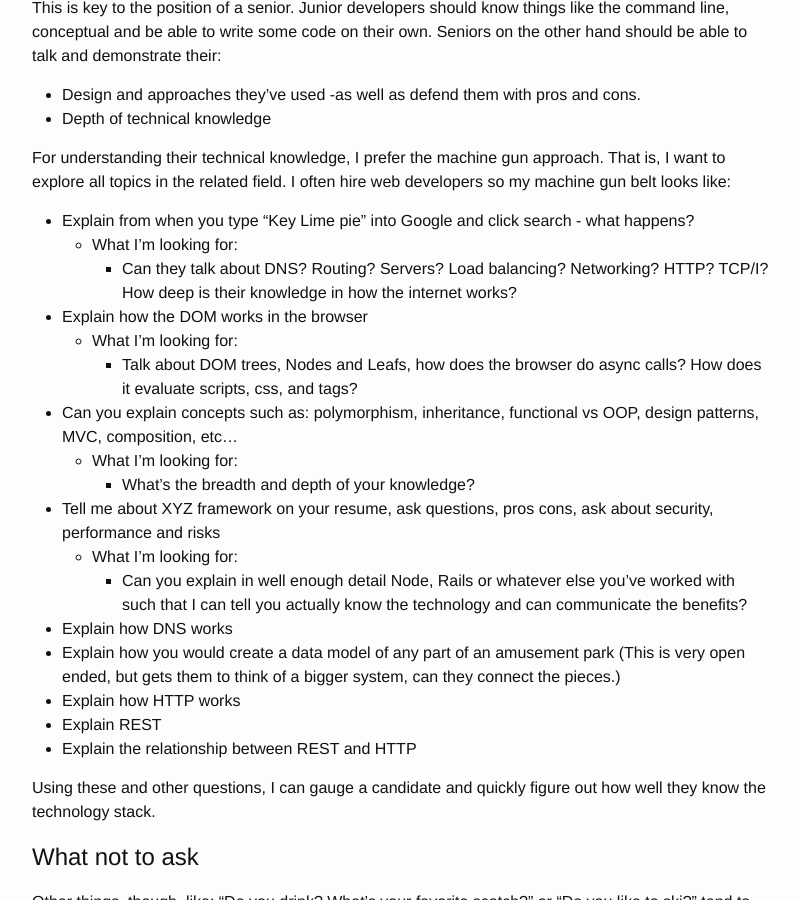
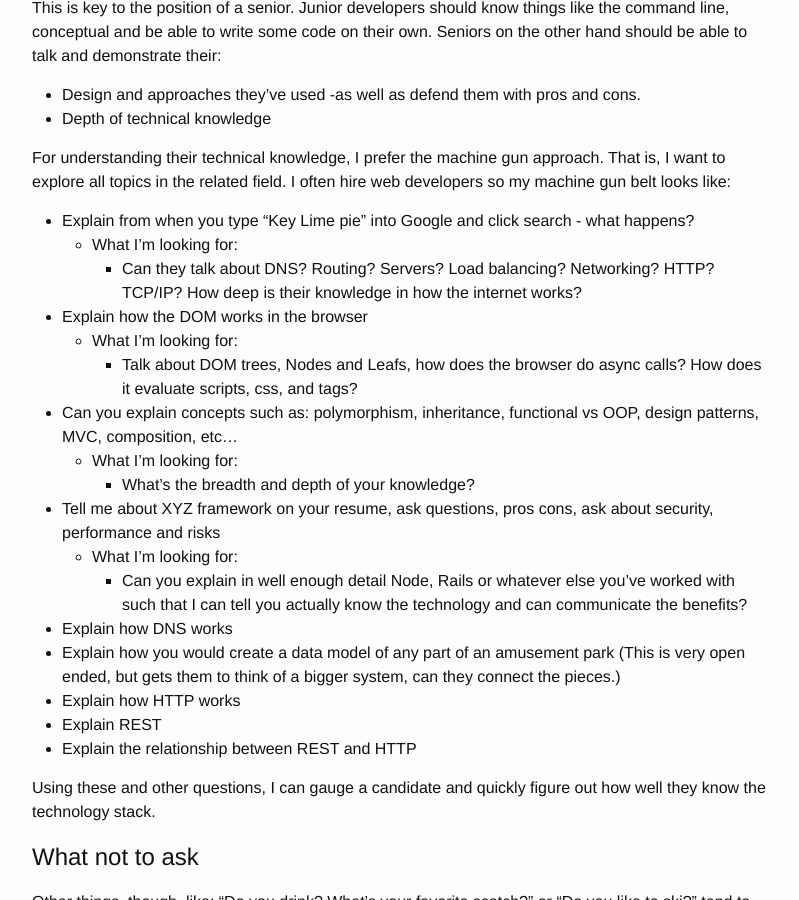
Before and after one commit to prodevmentor/blog, a Jekyll site: the page built from _posts/2017-12-20-conducting_interviews_for_devs.md, in a window 1280 px wide and 900 px high, scrolled down 2267 px. Shown: the whole window, without its empty margins (238-1037 px from the left). Built offline with Jekyll 4.4.1, drawn with Linux system fonts in a browser that asks for light colours.

```diff
--- a/_includes/head.html
+++ b/_includes/head.html
@@ -10,7 +10,6 @@
   <link rel="canonical" href="{{ page.url | replace:'index.html','' | absolute_url }}">
   <link rel="alternate" type="application/rss+xml" title="{{ site.title | escape }}" href="{{ "/feed.xml" | relative_url }}">
 
-  {% if jekyll.environment == 'production' %}
-    {% include google-analytics.html %}
-  {% endif %}
+  {% include google-analytics.html %}
+
 </head>
--- a/_posts/2017-12-20-conducting_interviews_for_devs.md
+++ b/_posts/2017-12-20-conducting_interviews_for_devs.md
@@ -66,7 +66,7 @@ This is key to the position of a senior. Junior developers should know things li
 For understanding their technical knowledge, I prefer the machine gun approach. That is, I want to explore all topics in the related field. I often hire web developers so my machine gun belt looks like:
 * Explain from when you type "Key Lime pie" into Google and click search - what happens?
   * What I'm looking for:
-    * Can they talk about DNS? Routing? Servers? Load balancing? Networking? HTTP? TCP/I? How deep is their knowledge in how the internet works?
+    * Can they talk about DNS? Routing? Servers? Load balancing? Networking? HTTP? TCP/IP? How deep is their knowledge in how the internet works?
 * Explain how the DOM works in the browser
   * What I'm looking for:
     * Talk about DOM trees, Nodes and Leafs, how does the browser do async calls? How does it evaluate scripts, css, and tags?
```
